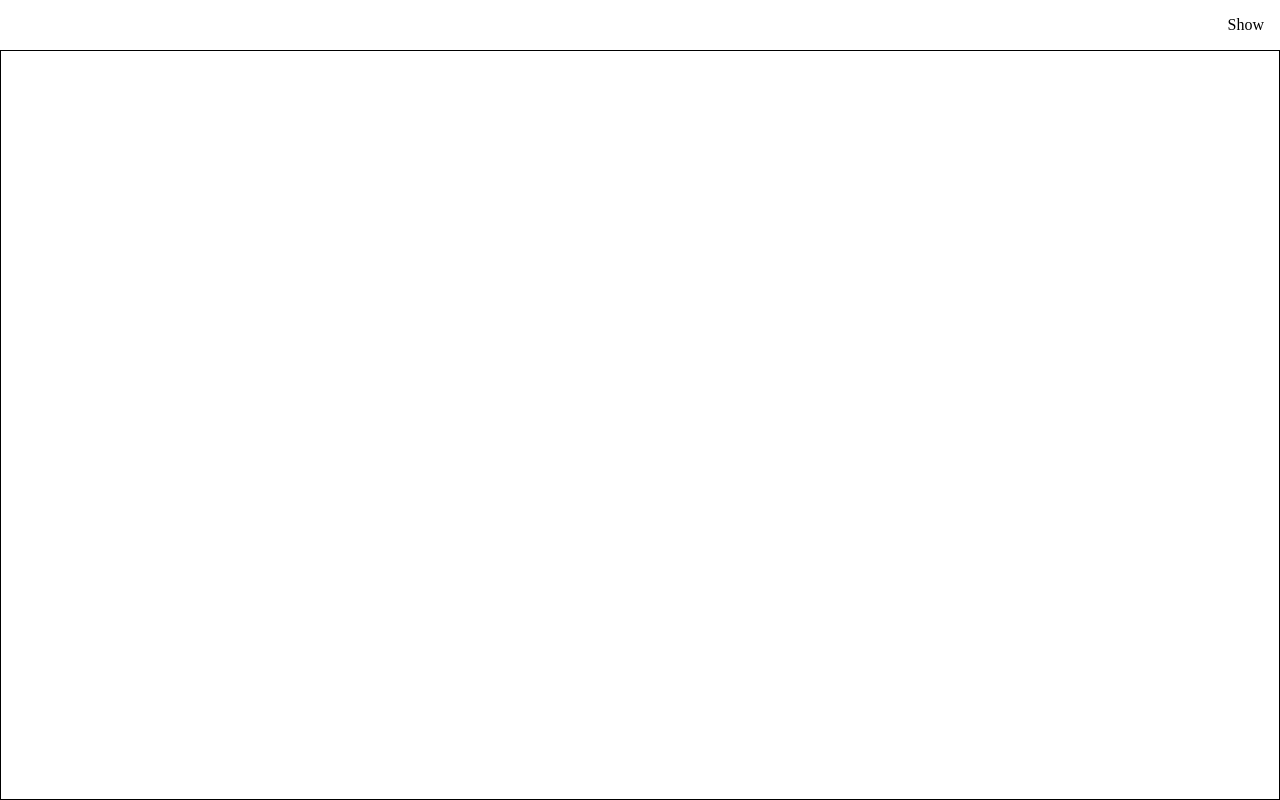
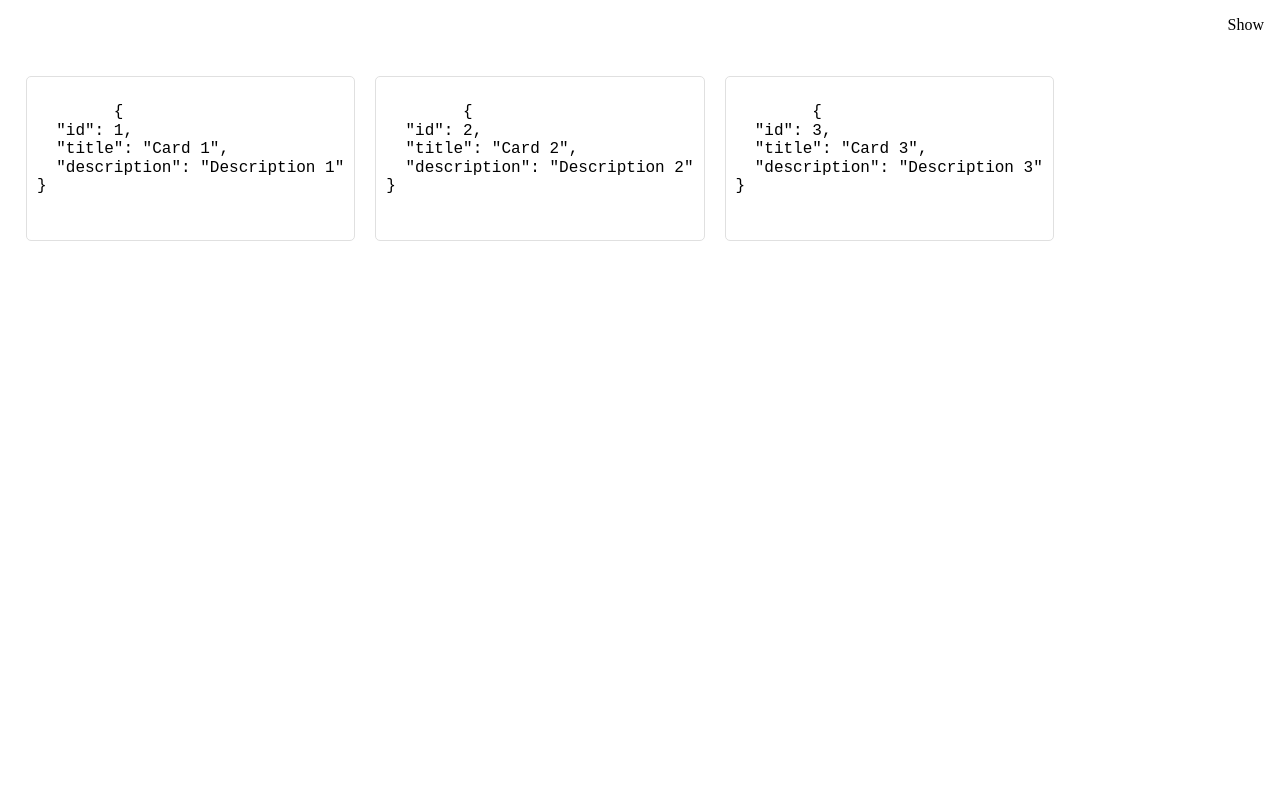
Before and after one commit to jenri019/gestor-links, an Angular app in the folder front/: page / in a window 1280 px wide. Built offline with nearby package versions, Linux system fonts and the light colour scheme.

Commit message:
feat: modiicando estilos y ajustando cards

```diff
--- a/front/src/app/pages/home-page/home-page.component.html
+++ b/front/src/app/pages/home-page/home-page.component.html
@@ -1,6 +1,11 @@
 <div class="home">
     <app-manage-item />
     <div class="card__container">
-        <app-card *ngFor="let card of cards" [card]="card"></app-card>
+        <ng-container *ngIf="cards.length > 0">
+            <app-card *ngFor="let card of cards" [card]="card"></app-card>
+        </ng-container>
+        <div class="card__no-item" *ngIf="cards.length === 0">
+            No hay items disponibles
+        </div>
     </div>
 </div>
--- a/front/src/app/pages/home-page/home-page.component.scss
+++ b/front/src/app/pages/home-page/home-page.component.scss
@@ -1,11 +1,23 @@
 .home {
     display: flex;
     flex-direction: column;
-    min-height: 100vh;
+    width: 100%;
 }
 
 .card__container {
+    padding: 1rem;
+}
+
+.card__no-item {
     flex: 1;
-    padding: 1rem;
-    border: 1px solid black;
+    display: flex;
+    justify-content: center;
+    align-items: center;
 }
+
+@media screen and (min-width: 768px) {
+    .card__container {
+        display: flex;
+        flex-wrap: wrap;
+    }
+}
--- a/front/src/app/pages/home-page/home-page.component.ts
+++ b/front/src/app/pages/home-page/home-page.component.ts
@@ -14,5 +14,21 @@ import { CommonModule } from '@angular/common';
   styleUrl: './home-page.component.scss'
 })
 export class HomePageComponent {
-  cards: any[] = [];
+  cards: any[] = [
+    {
+      id: 1,
+      title: 'Card 1',
+      description: 'Description 1',
+    },
+    {
+      id: 2,
+      title: 'Card 2',
+      description: 'Description 2',
+    },
+    {
+      id: 3,
+      title: 'Card 3',
+      description: 'Description 3',
+    }
+  ];
 }
--- a/front/src/styles.scss
+++ b/front/src/styles.scss
@@ -358,3 +358,8 @@
     flex-direction: column;
     height: 100%;
   }
+
+  app-home-page {
+    display: flex;
+    flex: 1;
+  }
```
